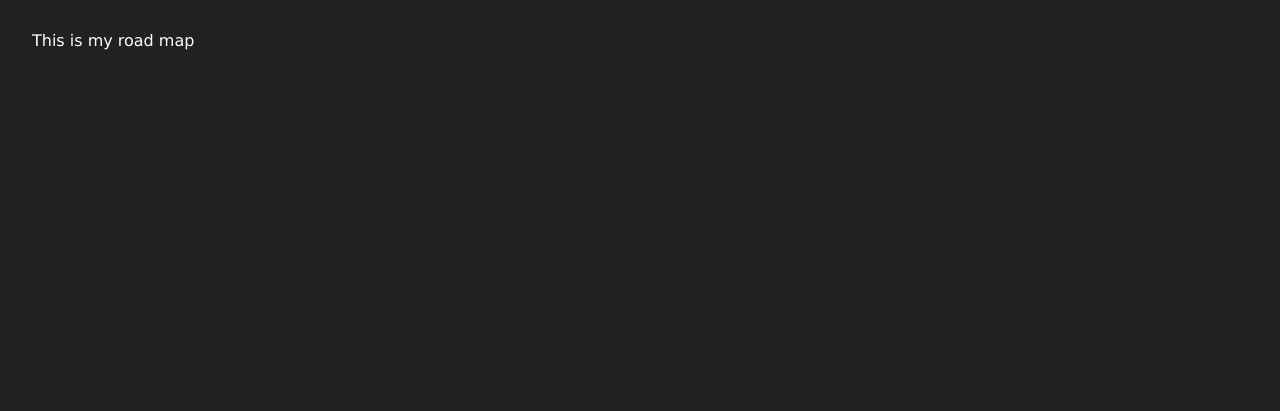
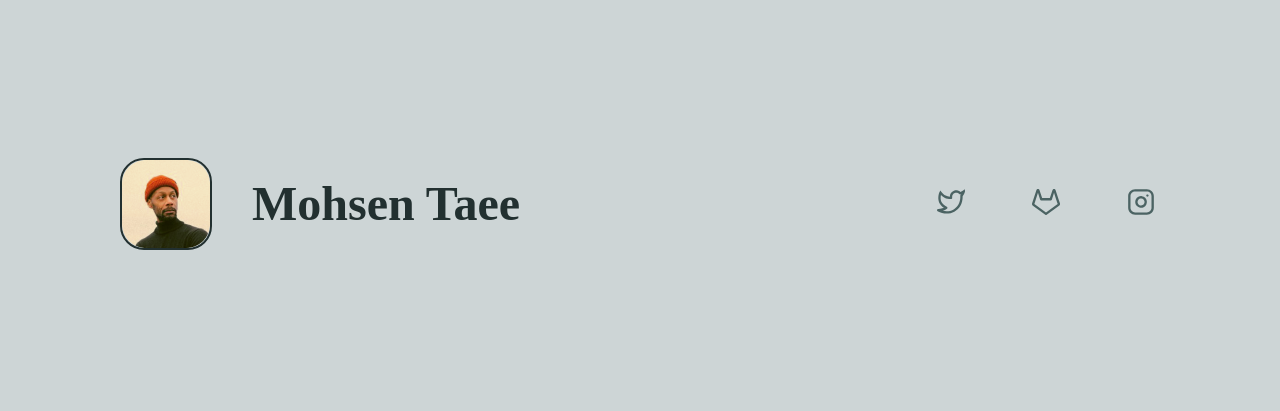
Before and after one commit to AliTaee/roady, a website built with Parcel: page src/index.html in a window 1280 px wide. Built offline with nearby package versions, Linux system fonts and the light colour scheme; a web font is replaced by a local one.

Commit message:
add basic style and structure for header

```diff
--- a/src/index.html
+++ b/src/index.html
@@ -5,12 +5,44 @@
     <meta name="viewport" content="width=device-width, initial-scale=1" />
     <meta name="description" content="my road map" />
     <link rel="stylesheet" href="./style.css" />
-    <title>my road map</title>
+    <link rel="preconnect" href="https://fonts.googleapis.com" />
+    <link rel="preconnect" href="https://fonts.gstatic.com" crossorigin />
+    <link
+      href="https://fonts.googleapis.com/css2?family=Yrsa:wght@400;700&display=swap"
+      rel="stylesheet"
+    />
+    <title>My road map</title>
   </head>
 
   <body>
-    <main class="main">
-      This is my road map
-    </main>
+    <header>
+      <div class="user">
+        <h1 class="user__name">Mohsen Taee</h1>
+        <img
+          class="user__image"
+          src="./assets/images/user.png"
+          alt="user image"
+        />
+      </div>
+
+      <ul class="socials">
+        <li>
+          <a class="socials__link" href="#"
+            ><img src="./assets/icons/twitter.svg" alt="twitter icon"
+          /></a>
+        </li>
+        <li>
+          <a class="socials__link" href="#"
+            ><img src="./assets/icons/gitlab.svg" alt="twitter icon"
+          /></a>
+        </li>
+        <li>
+          <a class="socials__link" href="#"
+            ><img src="./assets/icons/instagram.svg" alt="twitter icon"
+          /></a>
+        </li>
+      </ul>
+    </header>
+    <main class="main"></main>
   </body>
 </html>
--- a/src/style.css
+++ b/src/style.css
@@ -1,9 +1,69 @@
 @import url('../node_modules/normalize.css/normalize.css');
+
+:root {
+  --primary: #cdd5d6;
+  --Primary-dark: #9eafb1;
+  --primary-light: #b2c0c0;
+
+  --secondary: #223030;
+  --secondary-light: #4b6363;
+  --secondary-alpha: rgba(158, 175, 177, 0.6);
+
+  --white: #ffffff;
+}
 
 html,
 body {
-  background: #212121;
-  color: #fefefe;
-  padding: 1rem;
-  font-family: Verdana, Geneva, Tahoma, sans-serif;
+  color: var(--secondary);
+  background: var(--primary);
+  font-family: 'Yrsa', serif;
 }
+
+header {
+  display: flex;
+  align-items: center;
+  justify-content: space-between;
+  padding: 80px 120px;
+
+  max-width: 1440px;
+  height: 248px;
+}
+
+.user {
+  display: flex;
+  align-items: center;
+  flex-direction: row-reverse;
+}
+
+.user__name {
+  margin-left: 40px;
+  font-style: normal;
+  font-weight: bold;
+  font-size: 48px;
+  line-height: 58px;
+  margin: 0 0 0 40px;
+}
+
+.user__image {
+  width: 88px;
+  height: 88px;
+  border: 2px solid var(--secondary);
+  border-radius: 24px;
+}
+
+.socials {
+  list-style: none;
+
+  display: flex;
+  flex-direction: row;
+  align-items: center;
+  justify-content: space-between;
+  padding: 0px;
+
+  width: 228px;
+  height: 44px;
+}
+
+.socials__link {
+  padding: 5px;
+}
```
Also changed, not shown: src/assets/icons/gitlab.svg (added), src/assets/icons/instagram.svg (added), src/assets/icons/twitter.svg (added), src/assets/images/user.png (added).
